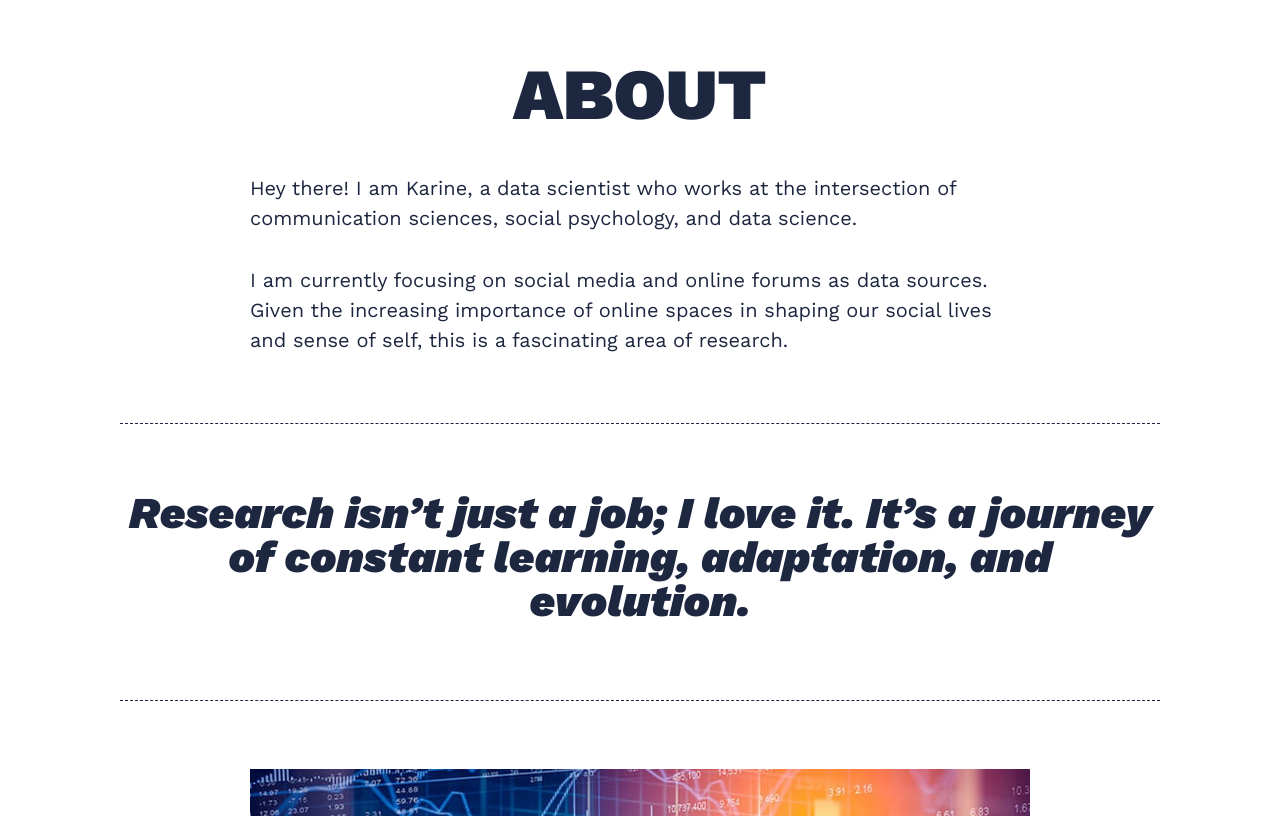
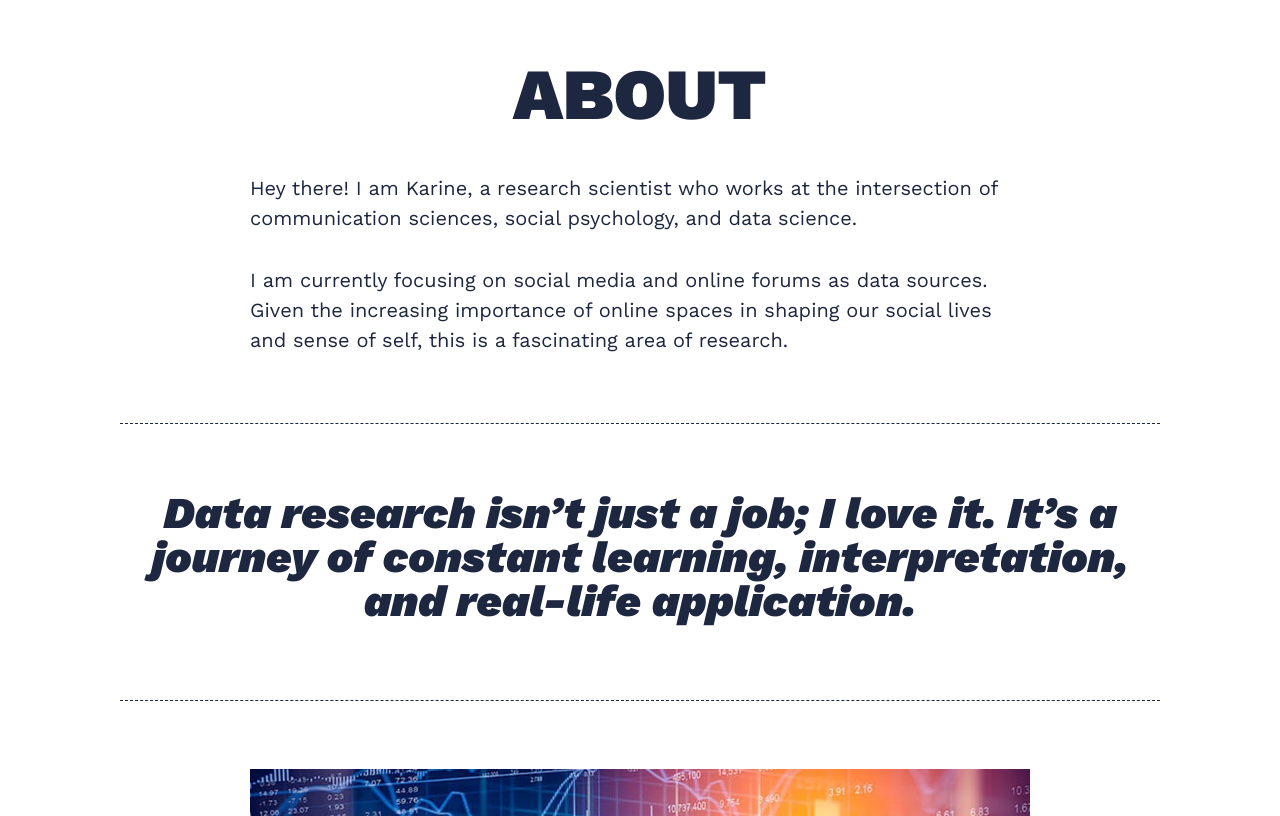
Before and after one commit to kargam0167/kargam0167.github.io, a Jekyll site: the page built from _pages/about.md, in a window 1280 px wide and 900 px high, scrolled down 680 px, cut to the strip 84-900 px from the top of the window. Built offline with Jekyll 4.4.1, drawn with Linux system fonts in a browser that asks for light colours; nearby versions of some CDN libraries; some of the changed text lies outside the part shown.

Commit message:
Update about.md

```diff
--- a/_pages/about.md
+++ b/_pages/about.md
@@ -5,13 +5,13 @@
 image: '/images/03.jpg'
 ---
 
-Hey there! I am Karine, a data scientist who works at the intersection of communication sciences, social psychology, and data science.
+Hey there! I am Karine, a research scientist who works at the intersection of communication sciences, social psychology, and data science.
 
 
 I am currently focusing on social media and online forums as data sources. Given the increasing importance of online spaces in shaping our social lives and sense of self, this is a fascinating area of research.
 
 
-> Research isn't just a job; I love it. It's a journey of constant learning, adaptation, and evolution.
+> Data research isn't just a job; I love it. It's a journey of constant learning, interpretation, and real-life application.
 
 
 ![Workflow]({{site.baseurl}}/images/09-1.jpeg)
@@ -21,14 +21,18 @@
 
 <div class="gallery-box">
   <div class="gallery">
-    <a href="https://maps.app.goo.gl/R8Dccn4NjuXmiPq19" target="_blank">
-      <img src="/images/09-2.jpg">
-    </a>
-    <a href="https://journals.sagepub.com/doi/full/10.1177/20563051221084958" target="_blank">
-      <img src="/images/09-3.jpg">
-    </a>
+    <img src="/images/09-2.jpg">
+    <img src="/images/09-3.jpg">
   </div>
   <em>Gallery / <a href="https://unsplash.com/" target="_blank">Unsplash</a></em>
+  <div class="publications">
+    <h3>Publications</h3>
+    <ul>
+      <li><a href="https://journals.sagepub.com/doi/full/10.1177/20563051221084958" target="_blank">My YouTube Paper</a></li>
+      <li><a href="https://firstmonday.org/ojs/index.php/fm/article/view/12725/10744" target="_blank">My Reddit Paper</a></li>
+      <!-- Add more publications as needed -->
+    </ul>
+  </div>
 </div>
 
 
```
